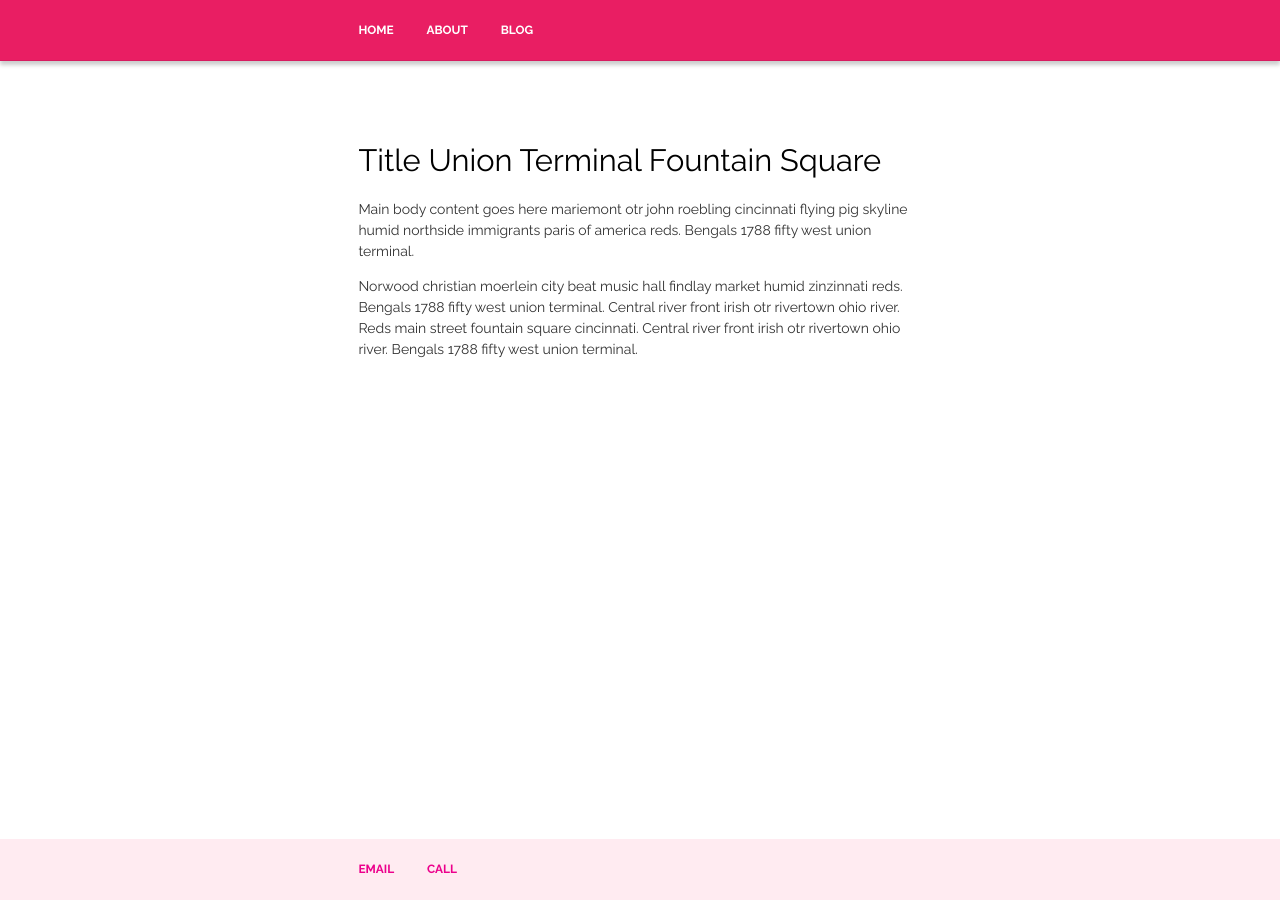
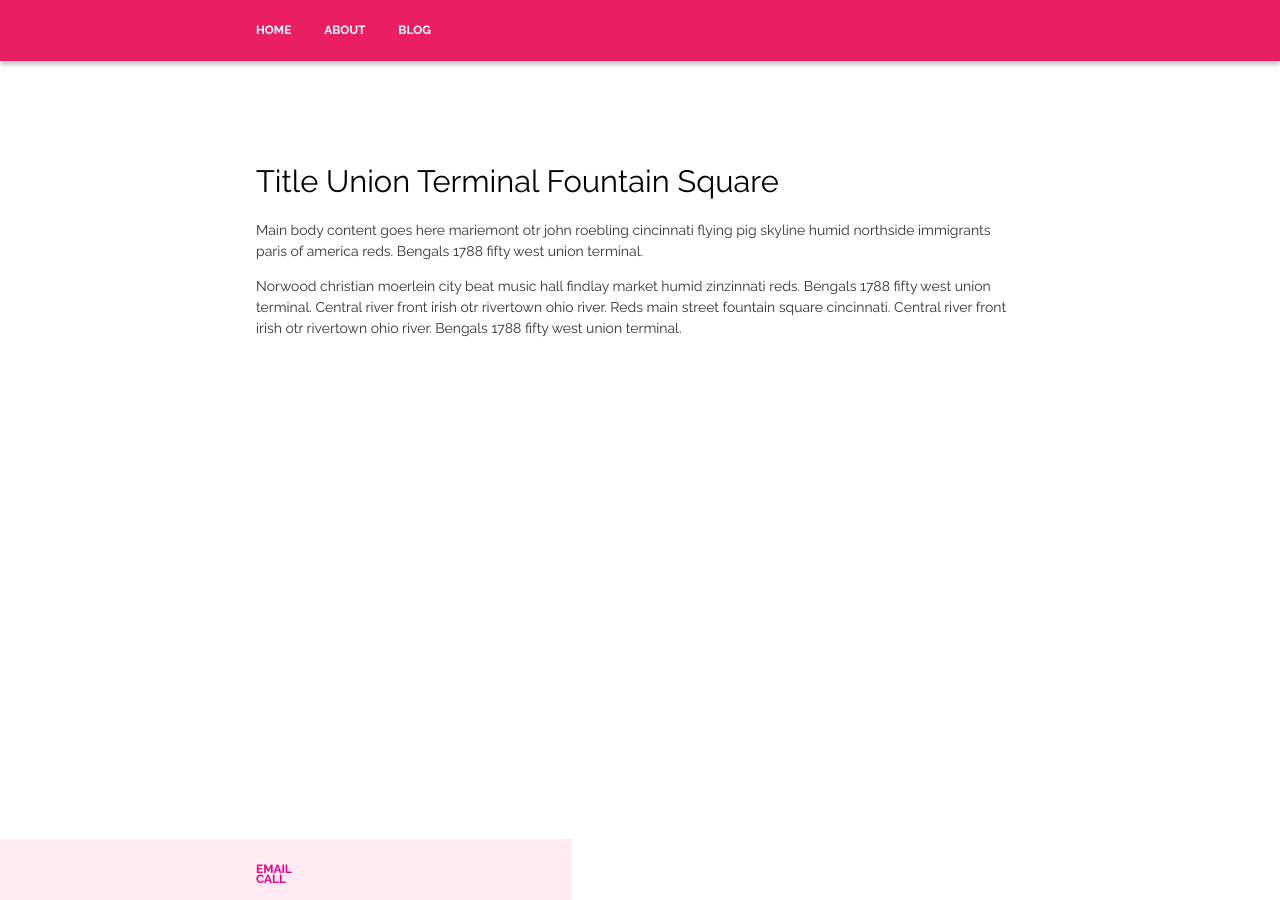
Before and after one commit to banbanbana/happybana.github.io, a Jekyll site: the page index.html, which Jekyll copies as it is, in a window 1280 px wide. Built offline with Jekyll 4.4.1, drawn with Linux system fonts in a browser that asks for light colours.

Commit message:
Update test.css

```diff
--- a/css/test.css
+++ b/css/test.css
@@ -379,194 +379,3 @@ ul.posts li, ul.posts {
 	list-style:none;
 }
 }
-
-
-@media (min-width:1200px) {
-html, body {
-    margin: 0px auto;
-	height:100%;
-	font-family:'Raleway', 'Arial', sans-serif;
-	font-size:14px;
-}
-
-#main-wrapper {
-    box-sizing: border-box;
-    min-height: 100%;
-    padding: 0 0 100px;
-    position: relative;
-}
-
-.content {
-	margin:10% 0px;
-}
-
-nav ul, footer ul {
-	padding: 0px;
-    	list-style: none;
-	text-transform:uppercase;
-	font-weight:700;
-	font-size: .85em;
-	line-height: .85em;
-	margin:0px;
-}
-
-nav ul li, footer ul li {
-    display: inline;
-    margin-right: 30px;
-}
-
-nav ul li a {
-    text-decoration: none;
-    color: #fff;
-}
-
-a{
-    text-decoration:none;
-}
-
-a:hover {
-	color:#880E4F;
-	text-decoration: none;
-	line-height:.8em;
-}
-
-footer a:hover {
-	color: #000000;
-}
-
-a li.call span{
-  position: relative;
-  content: 'Call'
-}
-a:hover li.call span{
-  display: none;
-}
-a:hover li.call:after{
-  content: '513-580-9667';
-  font-family:'Open Sans', sans-serif;
-  font-weight:300;
-  line-height:.8em;
-}
-
-h1 {
-    font-size: 2.2em;
-	font-weight:400;
-	margin-top:0px;
-}
-
-p {
-    font-size: 1em;
-    line-height: 1.5em;
-    color: #333;
-}
-
-footer, header, main {
-	padding:25px 28%;
-}
-
-header {
-	background-color:#e91e63;
-	border-bottom:1px solid #D81B60;
-	box-shadow: 0px 4px 4px rgba(0, 0, 0, 0.2);
-}
-
-main {
-	display:block;
-}
-
-footer {
-	bottom: 0;
-	height: .8em;
-	width: 44%;
-	left: 0;
-	position: absolute;
-	background-color: #ffebf1;
-	color:#ffffff;
-}
-
-footer a {
-	color: #ec008c;
-	line-height:.8em;
-}
-
-h2 {
-	font-size:1.5em;
-	font-weight:400;
-}
-
-#team {
-	margin-top:20px;
-}
-
-#team ul {
-	list-style:none;
-	margin:0px;
-	padding:0px;
-}
-
-#team ul li {
-	width:193px;
-	height:260px;
-	float:left;
-	margin:0px 20px 20px 0px;
-}
-
-#team ul li a.img1 {
-	display:block;
-	width:193px;
-	height:240px;
-	background: url(http://www.fillmurray.com/865/1040) no-repeat center;
-	background-size:auto 100%;
-}
-
-#team ul li a.img2 {
-	display:block;
-	width:193px;
-	height:240px;
-	background: url(http://www.fillmurray.com/875/1040) no-repeat center;
-	background-size:auto 100%;
-}
-
-#team ul li a.img3 {
-	display:block;
-	width:193px;
-	height:240px;
-	background: url(http://www.fillmurray.com/870/1040) no-repeat center;
-	background-size:auto 100%;
-}
-
-#team ul li a.img4 {
-	display:block;
-	width:193px;
-	height:240px;
-	background: url(http://www.fillmurray.com/860/1040) no-repeat center;
-	background-size:auto 100%;
-}
-
-#team ul li a.img5 {
-	display:block;
-	width:193px;
-	height:240px;
-	background: url(http://www.fillmurray.com/880/1040) no-repeat center;
-	background-size:auto 100%;
-}
-
-#team ul li a:hover span {
-	width:193px;
-	height:240px;
-	background-color:rgba(255, 214, 0, 0.6);
-}
-
-#team ul li a span {
-	display:block;
-	width:193px;
-	height:240px;
-}
-
-ul.posts li, ul.posts {
-	margin:0px;
-	padding:0px;
-	font-size:1em;
-	list-style:none;
-}
-}
```
